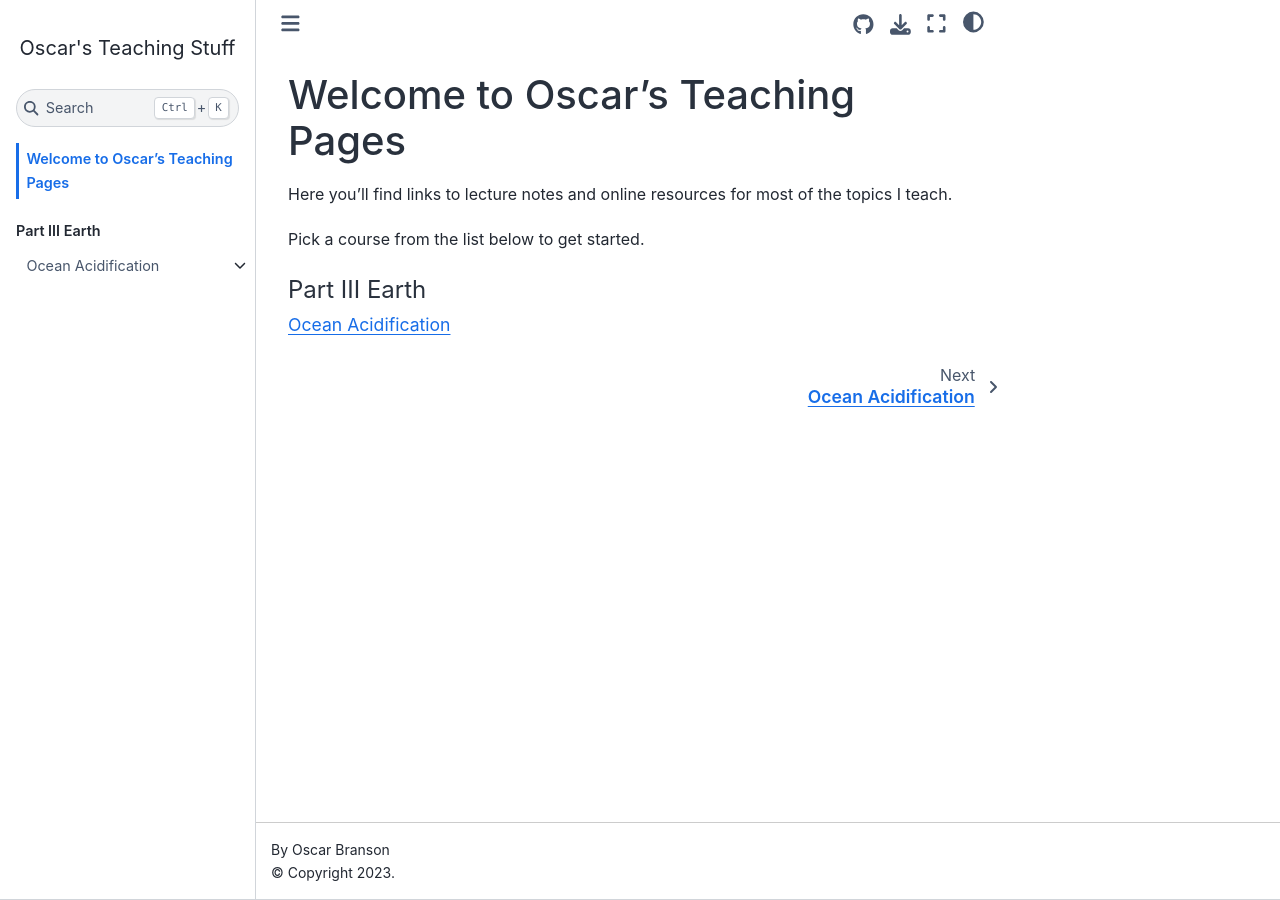
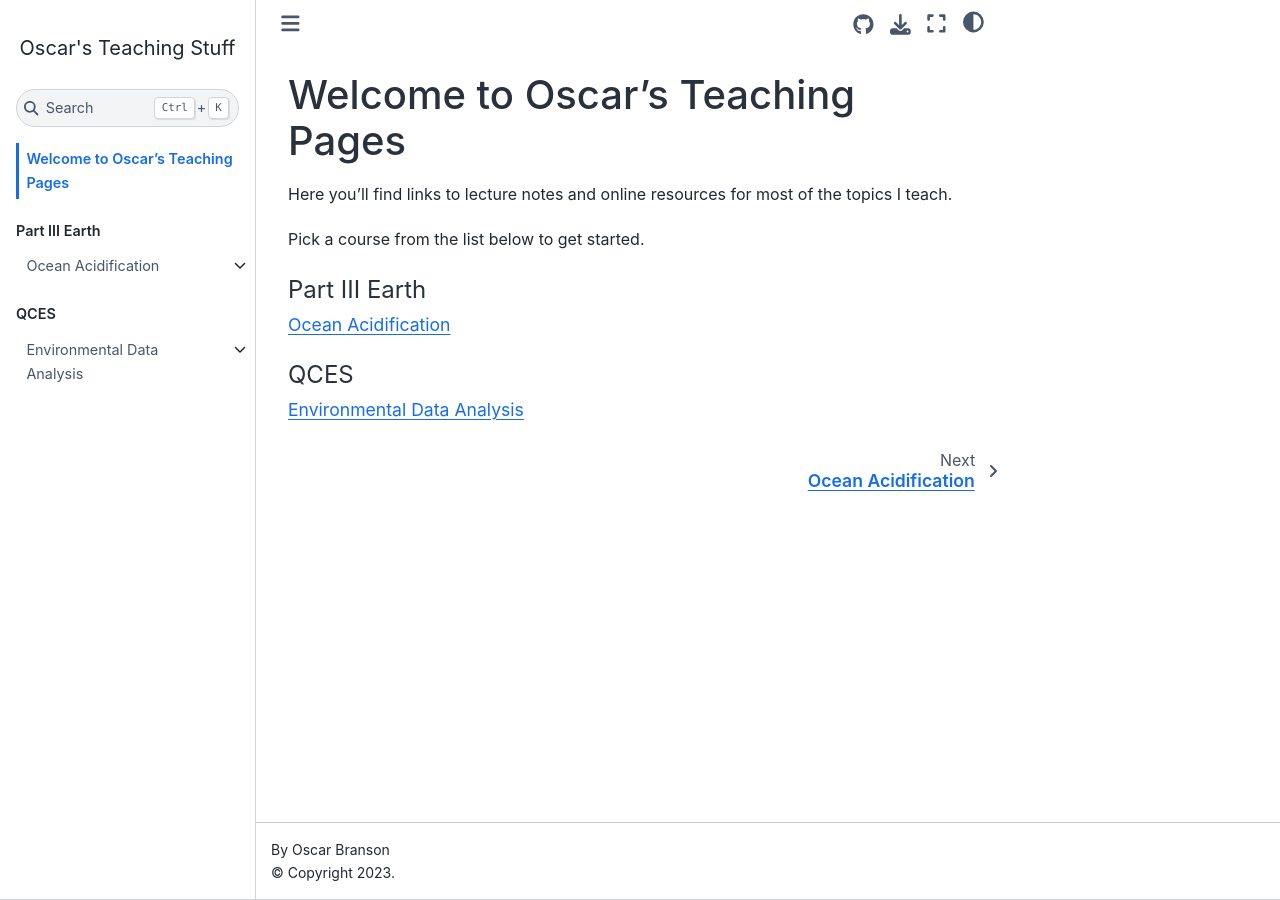
Before and after one commit to oscarbranson/teaching, a Jupyter Book: the page built from intro.md, in a window 1280 px wide. Built offline with Jupyter Book 1.0.4 settings and Sphinx 7.4.7 and the Sphinx Book theme 1.1.4, drawn with Linux system fonts in a browser that asks for light colours; pages that are not in the unit, such as notebooks, are missing from menus.

Commit message:
reorganise

````diff
--- /dev/null
+++ b/QCES/EDAA.md
@@ -0,0 +1,7 @@
+(structure:index)=
+# Environmental Data Analysis
+
+Notes and practical material for the Environmental Data Analysis section of the QCES course.
+
+```{tableofcontents}
+```
--- a/_toc.yml
+++ b/_toc.yml
@@ -14,3 +14,9 @@ parts:
       # - file: Part_III/OceanAcidification/Notes/L3_Feedbacks
         # sections:
       - file: Part_III/OceanAcidification/P3_Ballasting/P3_Ballasting
+- caption: QCES
+  chapters:
+  - file: QCES/EDAA
+    sections:
+    - file: QCES/EDAA/01_timeseries
+    - file: QCES/EDAA/02_statistics
````
Also changed, not shown: 8 other files.
